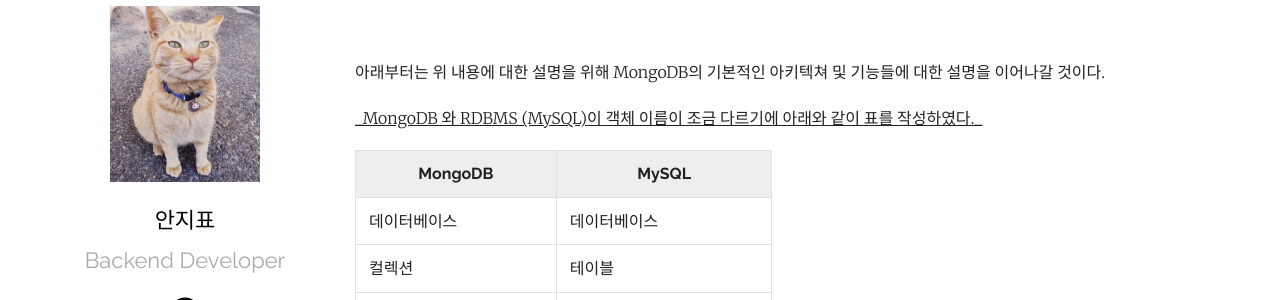
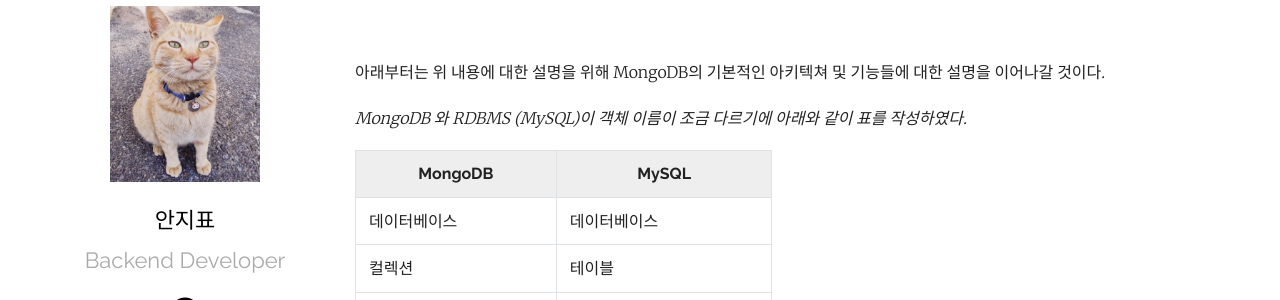
Before and after one commit to ppyong/ppyong.github.io, a Jekyll site: the page built from _posts/2021-07-09-why-mongodb.md, in a window 1280 px wide and 900 px high, scrolled down 1658 px. Shown: the part 152-452 px from the top of the window. Built offline with Jekyll 4.4.1, drawn with Linux system fonts in a browser that asks for light colours.

```diff
--- a/_posts/2021-07-09-why-mongodb.md
+++ b/_posts/2021-07-09-why-mongodb.md
@@ -50,7 +50,7 @@ COMMIT;
 
 아래부터는 위 내용에 대한 설명을 위해 MongoDB의 기본적인 아키텍쳐 및 기능들에 대한 설명을 이어나갈 것이다.
 
-<u>_MongoDB 와 RDBMS (MySQL)이 객체 이름이 조금 다르기에 아래와 같이 표를 작성하였다._</u>
+_MongoDB 와 RDBMS (MySQL)이 객체 이름이 조금 다르기에 아래와 같이 표를 작성하였다._
 
 | MongoDB| MySQL |
 | ------ | ------ |
```
